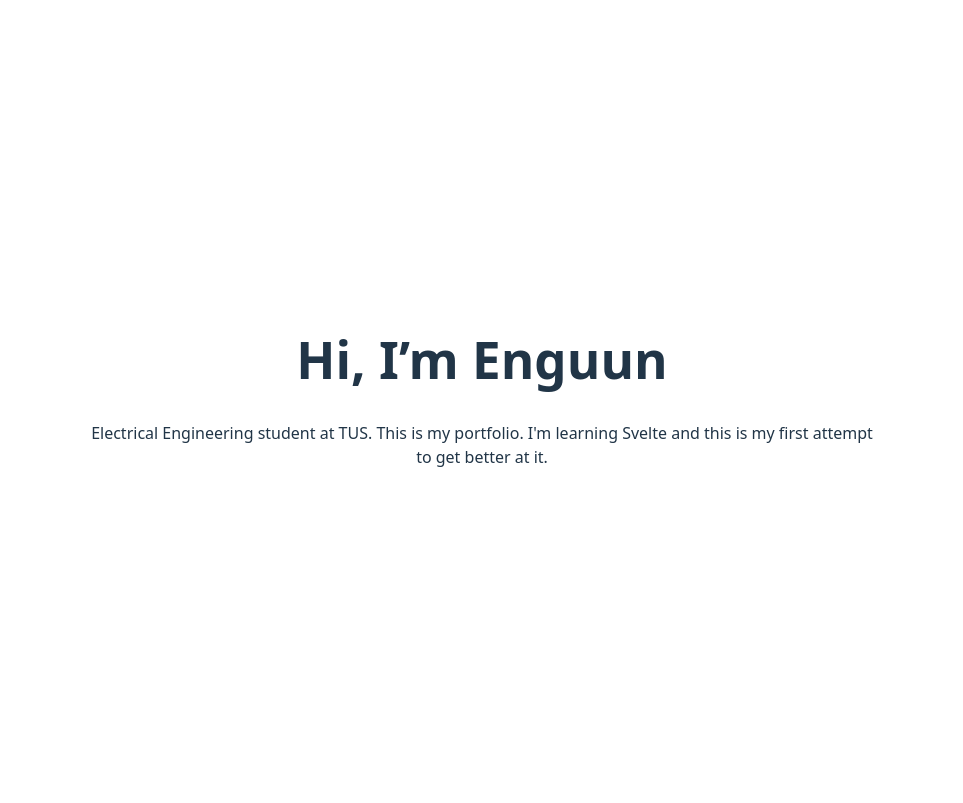
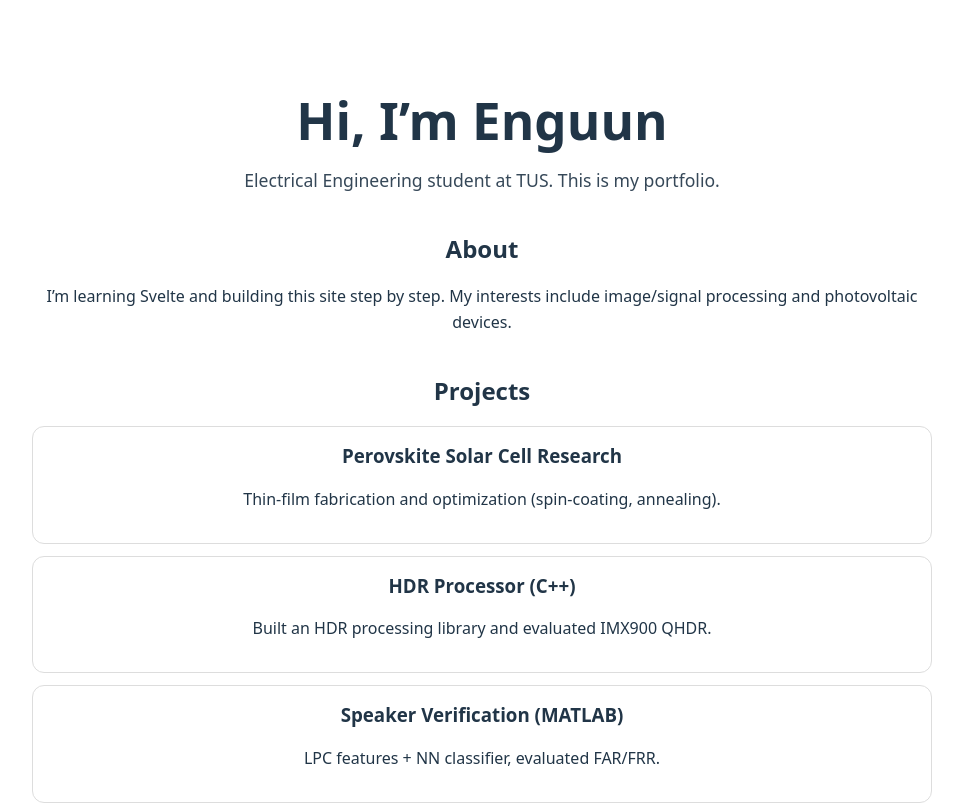
Before and after one commit to enguun94/portfolio-web, a Svelte app: page / in a window 1280 px wide. Shown: the top 803 px of the page, without its empty margins (158-1121 px from the left). Built offline with nearby package versions, Linux system fonts and the light colour scheme.

Commit message:
ChatGPT suggestions

```diff
--- a/src/App.svelte
+++ b/src/App.svelte
@@ -1,20 +1,83 @@
 <script>
-  let name = "Enguun";
+  const name = "Enguun";
+
+  const projects = [
+    { title: "Perovskite Solar Cell Research", desc: "Thin-film fabrication and optimization (spin-coating, annealing)." },
+    { title: "HDR Processor (C++)", desc: "Built an HDR processing library and evaluated IMX900 QHDR." },
+    { title: "Speaker Verification (MATLAB)", desc: "LPC features + NN classifier, evaluated FAR/FRR." },
+  ];
 </script>
 
 <main>
-  <h1>Hi, I’m {name}</h1>
-  <p>
-    Electrical Engineering student at TUS.
-    This is my portfolio.
-    I'm learning Svelte and this is my first attempt to get better at it.
-  </p>
+  <header>
+    <h1>Hi, I’m {name}</h1>
+    <p class="lead">
+      Electrical Engineering student at TUS. This is my portfolio.
+    </p>
+  </header>
+
+  <section>
+    <h2>About</h2>
+    <p>
+      I’m learning Svelte and building this site step by step. My interests include
+      image/signal processing and photovoltaic devices.
+    </p>
+  </section>
+
+  <section>
+    <h2>Projects</h2>
+    <ul class="cards">
+      {#each projects as p}
+        <li class="card">
+          <h3>{p.title}</h3>
+          <p>{p.desc}</p>
+        </li>
+      {/each}
+    </ul>
+  </section>
+
+  <section>
+    <h2>Contact</h2>
+    <p>
+      Email: <a href="mailto:s.enguun94@gmail.com">s.enguun94@gmail.com</a>
+    </p>
+  </section>
 </main>
 
 <style>
   main {
-    max-width: 800px;
+    max-width: 900px;
     margin: 60px auto;
+    padding: 0 16px;
     font-family: system-ui;
+    line-height: 1.6;
   }
+
+  header {
+    margin-bottom: 32px;
+  }
+
+  .lead {
+    font-size: 1.1rem;
+    opacity: 0.9;
+  }
+
+  section {
+    margin: 36px 0;
+  }
+
+  .cards {
+    list-style: none;
+    padding: 0;
+    display: grid;
+    gap: 12px;
+  }
+
+  .card {
+    border: 1px solid #ddd;
+    border-radius: 12px;
+    padding: 14px 16px;
+  }
+
+  h1, h2, h3 { margin: 0 0 10px; }
 </style>
```
